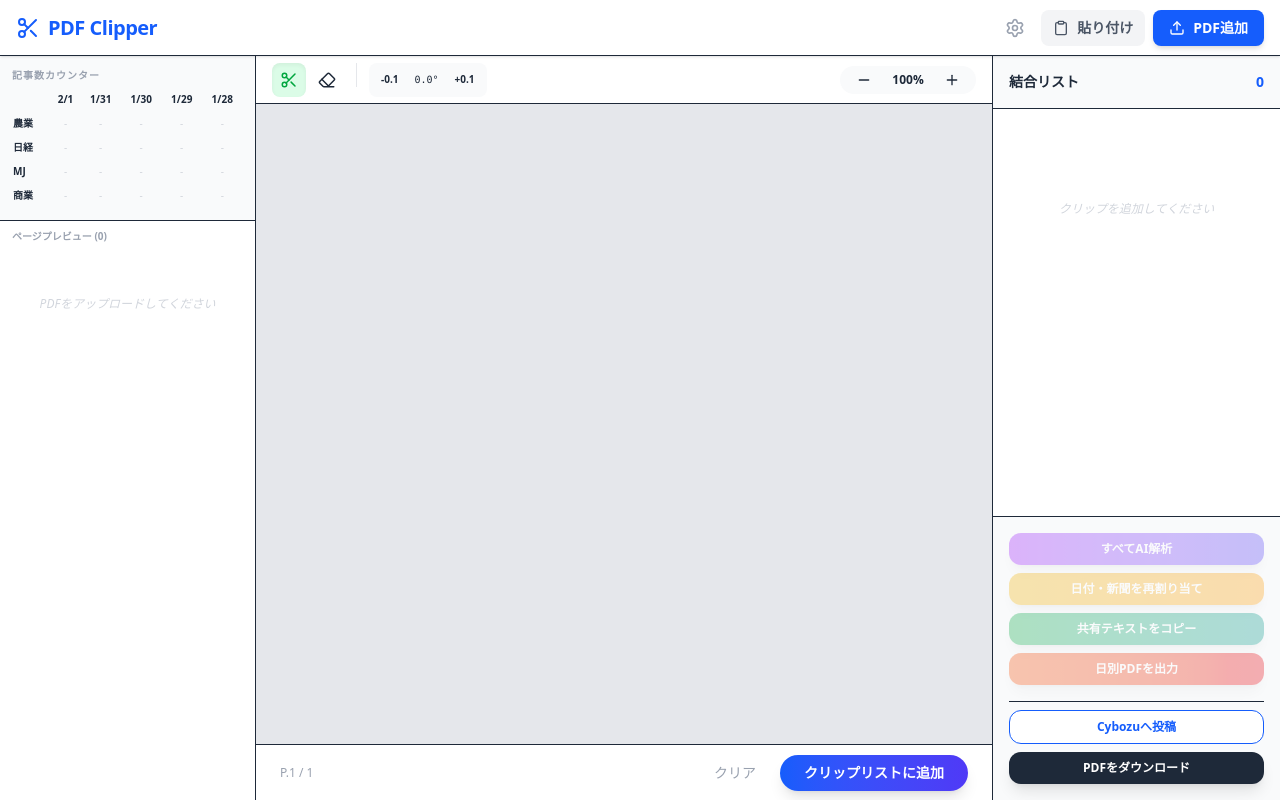
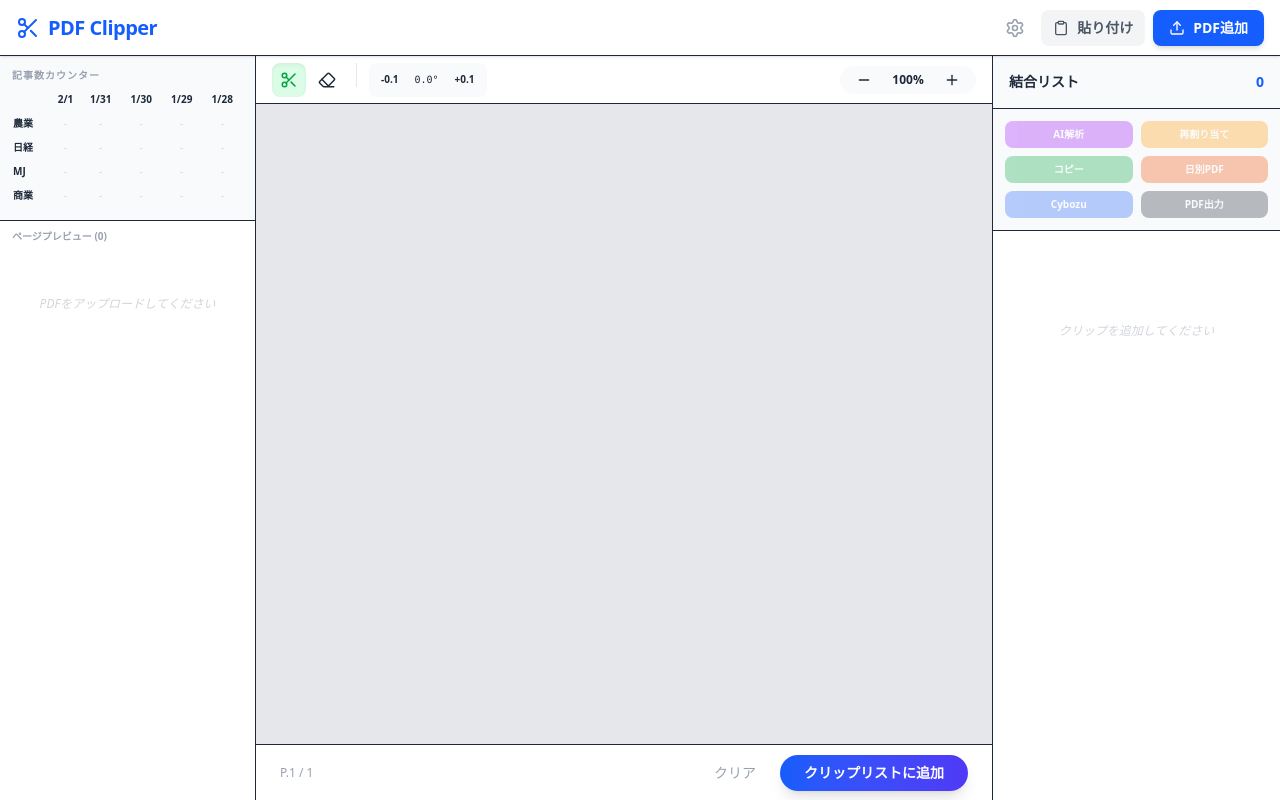
Before and after one commit to nakamurapomeo/pdf-clipper, a React (Vite) app: page / in a window 1280 px wide. Built offline with nearby package versions, Linux system fonts and the light colour scheme.

Commit message:
feat: UI改善（ボタン上部配置、白塗り赤表示、PDF出力アスペクト調整、ドロップ修正）

```diff
--- a/src/PDFClipperApp.jsx
+++ b/src/PDFClipperApp.jsx
@@ -359,13 +359,16 @@ const PDFClipperApp = () => {
     const createPdfBlob = async (targetClips = clips) => {
         if (!window.PDFLib || targetClips.length === 0) return null;
         const doc = await window.PDFLib.PDFDocument.create();
+        const margin = 20;
         for (const clip of targetClips) {
             const img = await doc.embedJpg(clip.dataUrl);
-            const page = doc.addPage([595.28, 841.89]);
-            const margin = 20;
-            const availW = 595.28 - margin * 2, availH = 841.89 - margin * 2;
-            const scale = Math.min(availW / img.width, availH / img.height) * (clip.scalePercent / 100);
-            page.drawImage(img, { x: (595.28 - img.width * scale) / 2, y: (841.89 - img.height * scale) / 2, width: img.width * scale, height: img.height * scale });
+            const scale = clip.scalePercent / 100;
+            const imgW = img.width * scale;
+            const imgH = img.height * scale;
+            const pageW = imgW + margin * 2;
+            const pageH = imgH + margin * 2;
+            const page = doc.addPage([pageW, pageH]);
+            page.drawImage(img, { x: margin, y: margin, width: imgW, height: imgH });
         }
         return new Blob([await doc.save()], { type: 'application/pdf' });
     };
@@ -572,8 +575,8 @@ const PDFClipperApp = () => {
                             <div className="relative bg-white shadow-2xl mx-auto self-start ring-1 ring-black/5" style={{ transform: `rotate(${rotation}deg)` }}>
                                 <canvas ref={canvasRef} onMouseDown={handleMouseDown} onMouseMove={handleMouseMove} onMouseUp={handleMouseUp} className={mode !== 'view' ? 'cursor-crosshair' : 'cursor-default'} />
                                 <svg className="absolute inset-0 w-full h-full pointer-events-none">
-                                    {cropRect.w > 0 && <rect x={`${cropRect.x * 100}%`} y={`${cropRect.y * 100}%`} width={`${cropRect.w * 100}%`} height={`${cropRect.h * 100}%`} fill="rgba(34,197,94,0.1)" stroke="#22c55e" strokeWidth="2" strokeDasharray="4" />}
-                                    {masks.map((m, i) => <rect key={i} x={`${m.x * 100}%`} y={`${m.y * 100}%`} width={`${m.w * 100}%`} height={`${m.h * 100}%`} fill="white" stroke="#eee" />)}
+                                    {cropRect.w > 0 && <rect x={`${cropRect.x * 100}%`} y={`${cropRect.y * 100}%`} width={`${cropRect.w * 100}%`} height={`${cropRect.h * 100}%`} fill="rgba(34,197,94,0.15)" stroke="#22c55e" strokeWidth="2" rx="4" />}
+                                    {masks.map((m, i) => <rect key={i} x={`${m.x * 100}%`} y={`${m.y * 100}%`} width={`${m.w * 100}%`} height={`${m.h * 100}%`} fill="rgba(239,68,68,0.3)" rx="4" />)}
                                 </svg>
                             </div>
                         )}
@@ -586,11 +589,21 @@ const PDFClipperApp = () => {
                         </div>
                     </div>
                 </div>
-                <div className={`${rightSidebarOpen ? 'w-72 border-l' : 'w-0'} bg-white transition-all overflow-y-auto flex flex-col`}>
+                <div className={`${rightSidebarOpen ? 'w-72 border-l' : 'w-0'} bg-white transition-all overflow-y-auto flex flex-col`} onDragOver={handleDragOver} onDrop={handleDrop}>
                     <div className="p-4 bg-gray-50 border-b font-extrabold text-sm flex justify-between">結合リスト <span className="text-blue-600">{clips.length}</span></div>
+                    <div className="p-3 bg-gray-50 border-b space-y-2">
+                        <div className="grid grid-cols-2 gap-2">
+                            <button onClick={analyzeAllTitles} disabled={clips.length === 0} className="py-1.5 bg-purple-600 text-white rounded-lg text-[10px] font-bold hover:opacity-90 disabled:opacity-30 transition-all">AI解析</button>
+                            <button onClick={reassignAllClips} disabled={clips.length === 0} className="py-1.5 bg-amber-500 text-white rounded-lg text-[10px] font-bold hover:opacity-90 disabled:opacity-30 transition-all">再割り当て</button>
+                            <button onClick={copyShareText} disabled={clips.length === 0} className="py-1.5 bg-green-600 text-white rounded-lg text-[10px] font-bold hover:opacity-90 disabled:opacity-30 transition-all">コピー</button>
+                            <button onClick={downloadDailyPDFs} disabled={clips.length === 0} className="py-1.5 bg-orange-600 text-white rounded-lg text-[10px] font-bold hover:opacity-90 disabled:opacity-30 transition-all">日別PDF</button>
+                            <button onClick={copyAndOpenCybozu} disabled={clips.length === 0} className="py-1.5 bg-blue-600 text-white rounded-lg text-[10px] font-bold hover:opacity-90 disabled:opacity-30 transition-all">Cybozu</button>
+                            <button onClick={downloadPDF} disabled={clips.length === 0} className="py-1.5 bg-gray-800 text-white rounded-lg text-[10px] font-bold hover:opacity-90 disabled:opacity-30 transition-all">PDF出力</button>
+                        </div>
+                    </div>
                     <div className="flex-1 p-3 space-y-4">
                         {clips.map((c, idx) => (
-                            <div key={c.id} draggable onDragStart={() => setDraggedClipId(c.id)} onDragOver={(e) => e.preventDefault()} onDrop={() => { if (draggedClipId && draggedClipId !== c.id) { const fromIdx = clips.findIndex(x => x.id === draggedClipId); const toIdx = idx; const newClips = [...clips]; const [moved] = newClips.splice(fromIdx, 1); newClips.splice(toIdx, 0, moved); setClips(newClips); } setDraggedClipId(null); }} className={`p-3 border rounded-xl bg-white shadow-sm space-y-3 hover:shadow-md transition-shadow ring-1 ring-black/5 cursor-grab ${draggedClipId === c.id ? 'opacity-50' : ''}`}>
+                            <div key={c.id} draggable onDragStart={() => setDraggedClipId(c.id)} onDragOver={(e) => e.preventDefault()} onDrop={(e) => { if (e.dataTransfer.files.length > 0) { handleFileUpload(e.dataTransfer.files); return; } if (draggedClipId && draggedClipId !== c.id) { const fromIdx = clips.findIndex(x => x.id === draggedClipId); const toIdx = idx; const newClips = [...clips]; const [moved] = newClips.splice(fromIdx, 1); newClips.splice(toIdx, 0, moved); setClips(newClips); } setDraggedClipId(null); }} className={`p-3 border rounded-xl bg-white shadow-sm space-y-3 hover:shadow-md transition-shadow ring-1 ring-black/5 cursor-grab ${draggedClipId === c.id ? 'opacity-50' : ''}`}>
                                 <div className="relative aspect-video bg-gray-50 rounded-lg overflow-hidden flex items-center justify-center">
                                     <img src={c.dataUrl} className="max-w-full max-h-full object-contain" alt="clip" />
                                     <button onClick={() => setClips(clips.filter(x => x.id !== c.id))} className="absolute top-1 right-1 p-1 bg-white/80 rounded-full text-red-500 hover:bg-red-50 shadow-sm"><X size={14} /></button>
@@ -618,15 +631,6 @@ const PDFClipperApp = () => {
                             </div>
                         ))}
                         {clips.length === 0 && <div className="text-center py-20 text-gray-300 text-xs italic">クリップを追加してください</div>}
-                    </div>
-                    <div className="p-4 bg-gray-50 border-t space-y-2">
-                        <button onClick={analyzeAllTitles} disabled={clips.length === 0} className="w-full py-2 bg-gradient-to-r from-purple-600 to-indigo-600 text-white rounded-xl text-xs font-bold shadow-lg hover:opacity-90 disabled:opacity-30 transition-all active:scale-95">すべてAI解析</button>
-                        <button onClick={reassignAllClips} disabled={clips.length === 0} className="w-full py-2 bg-gradient-to-r from-yellow-500 to-amber-500 text-white rounded-xl text-xs font-bold shadow-lg hover:opacity-90 disabled:opacity-30 transition-all active:scale-95">日付・新聞を再割り当て</button>
-                        <button onClick={copyShareText} disabled={clips.length === 0} className="w-full py-2 bg-gradient-to-r from-green-600 to-teal-600 text-white rounded-xl text-xs font-bold shadow-lg hover:opacity-90 disabled:opacity-30 transition-all active:scale-95">共有テキストをコピー</button>
-                        <button onClick={downloadDailyPDFs} disabled={clips.length === 0} className="w-full py-2 bg-gradient-to-r from-orange-600 to-red-600 text-white rounded-xl text-xs font-bold shadow-lg hover:opacity-90 disabled:opacity-30 transition-all active:scale-95">日別PDFを出力</button>
-                        <div className="border-t my-2"></div>
-                        <button onClick={copyAndOpenCybozu} className="w-full py-2 bg-white border border-blue-600 text-blue-600 rounded-xl text-xs font-bold hover:bg-blue-50 transition-all active:scale-95">Cybozuへ投稿</button>
-                        <button onClick={downloadPDF} className="w-full py-2 bg-gray-800 text-white rounded-xl text-xs font-bold shadow-lg hover:bg-black transition-all active:scale-95">PDFをダウンロード</button>
                     </div>
                 </div>
             </div>
```
